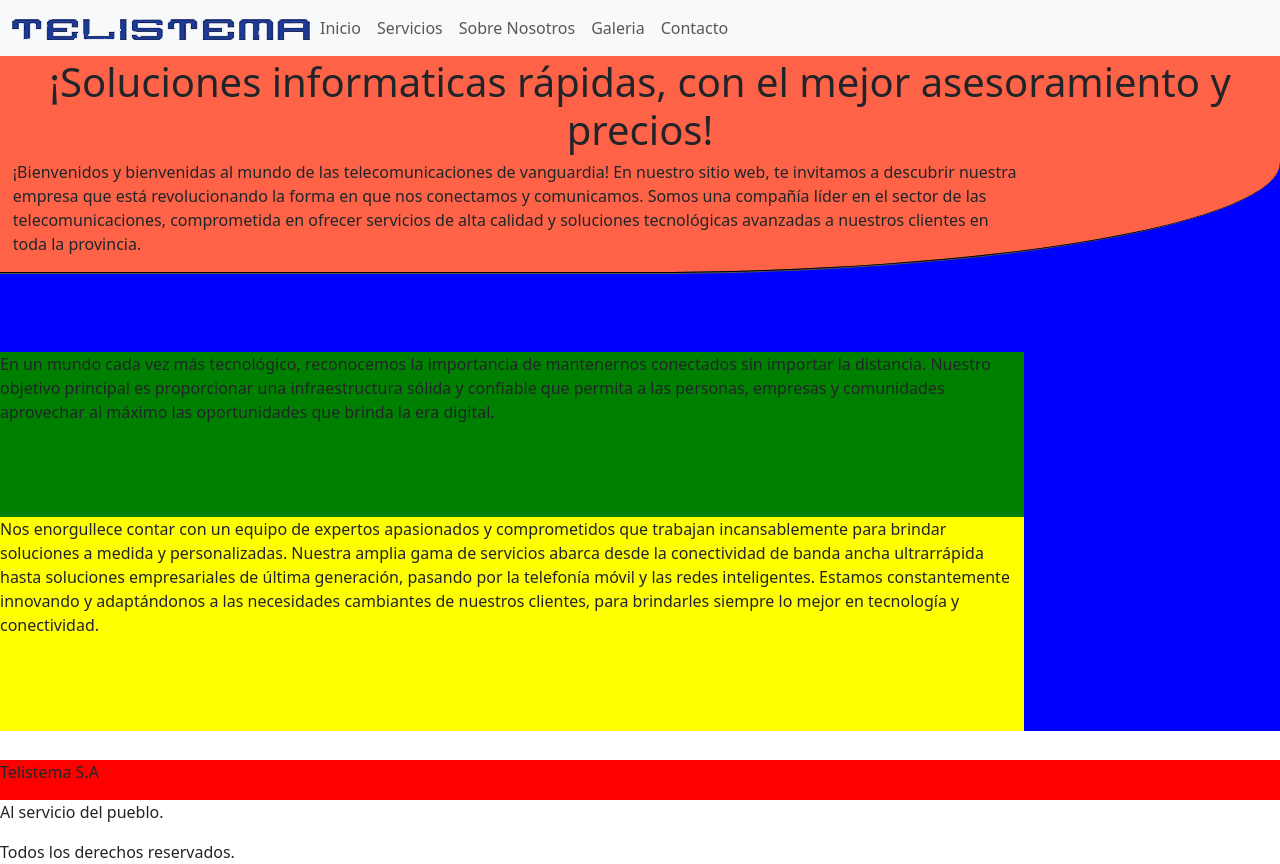
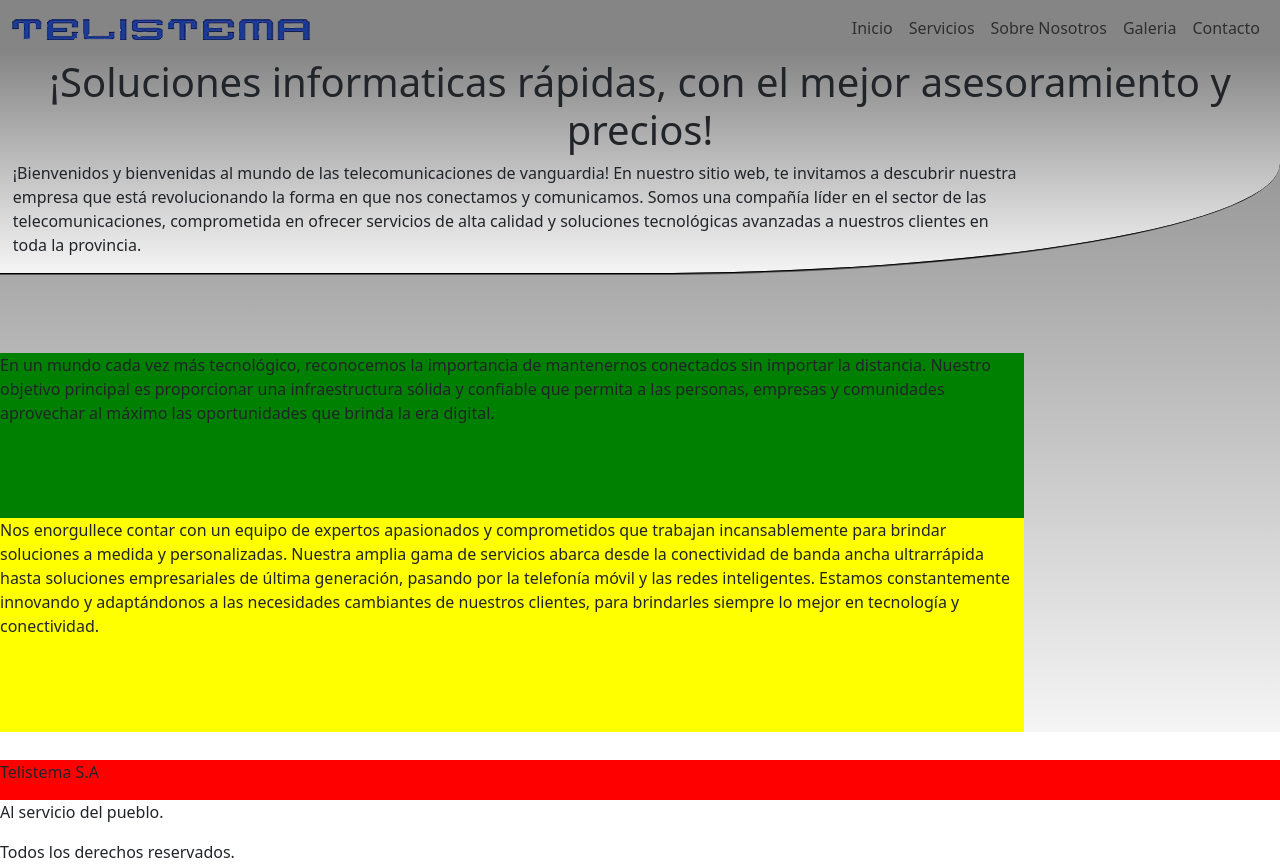
Before and after one commit to arielfalconvera/Proyecto-Final, a website: page index.html in a window 1280 px wide. Drawn offline with nearby package versions, Linux system fonts and the light colour scheme.

Commit message:
se agrego navbar y se edito diseño

```diff
--- a/index.html
+++ b/index.html
@@ -12,8 +12,8 @@
     <title>Telistema S.A - Inicio</title>
 </head>
 <body>
-    <header>
-        <nav class="navbar navbar-expand-lg bg-body-tertiary">
+    <header class="index-header">
+        <nav class="navbar navbar-expand-lg">
             <div class="container-fluid">
               <button class="navbar-toggler" type="button" data-bs-toggle="collapse" data-bs-target="#navbarNavAltMarkup" aria-controls="navbarNavAltMarkup" aria-expanded="false" aria-label="Toggle navigation">
                 <span class="navbar-toggler-icon"></span>
@@ -31,7 +31,7 @@
             </div>
         </nav>
     </header>
-    <main>
+    <main class="index-main">
         <div class="index-main-div1">
             <h1>¡Soluciones informaticas rápidas, con el mejor asesoramiento y precios!</h1>
             <p>¡Bienvenidos y bienvenidas al mundo de las telecomunicaciones de vanguardia! En nuestro sitio web, te invitamos a descubrir nuestra empresa que está revolucionando la forma en que nos conectamos y comunicamos. Somos una compañía líder en el sector de las telecomunicaciones, comprometida en ofrecer servicios de alta calidad y soluciones tecnológicas avanzadas a nuestros clientes en toda la provincia.</p>
--- a/scss/style.scss
+++ b/scss/style.scss
@@ -5,24 +5,40 @@
     box-sizing: border-box;
 }
 
-/*BODY*/
+//BODY
+
 body{
     height: 100vh;
     width: 100%;
     background-color: whitesmoke;
     display: flex;
     flex-direction: column;
-    /*HEADER*/
+    //HEADER
     header{
-        height: 6.4%;
+        height: 6.5%;
         width: 100%;
-        background-color: gray;
+        background-color:#858585;
+        nav{
+            div{
+                div{
+                    justify-content:end;
+                    div{
+                        .boton:hover{
+                            color: white;
+                            transition: .5s;
+                            border: 1px solid black;
+                            border-radius: 50%;
+                        }
+                    }
+                }
+            }
+        }
     }
-    /*MAIN*/
+    //MAIN
     main{
         height: 85%;
         width: 100%;
-        background-color: blue;
+        background-image: linear-gradient(#858585, whitesmoke);
         display: grid;
         grid-template-columns: auto;
         grid-template-rows: auto;
@@ -36,7 +52,7 @@ body{
             border-bottom-right-radius: 50%;
             height: fit-content;
             width: 100%;
-            background-color: tomato;
+            background-image: linear-gradient(#858585, whitesmoke);
             grid-area: index-main-div1;
             h1{
                 margin: 0.5% 0 0 0;
@@ -48,6 +64,8 @@ body{
             }
         }
         .index-main-div2{
+            position:relative;
+            right: 0px;
             width: 80%;
             background-color: green;
             grid-area: index-main-div2;
@@ -58,7 +76,7 @@ body{
             grid-area: index-main-div3;
         }
     }
-    /*FOOTER*/
+    //FOOTER
     footer{
         position: absolute;
         bottom: 0px;
```
Also changed, not shown: pages/servicios.html (+14 -0 lines), css/main.css.
